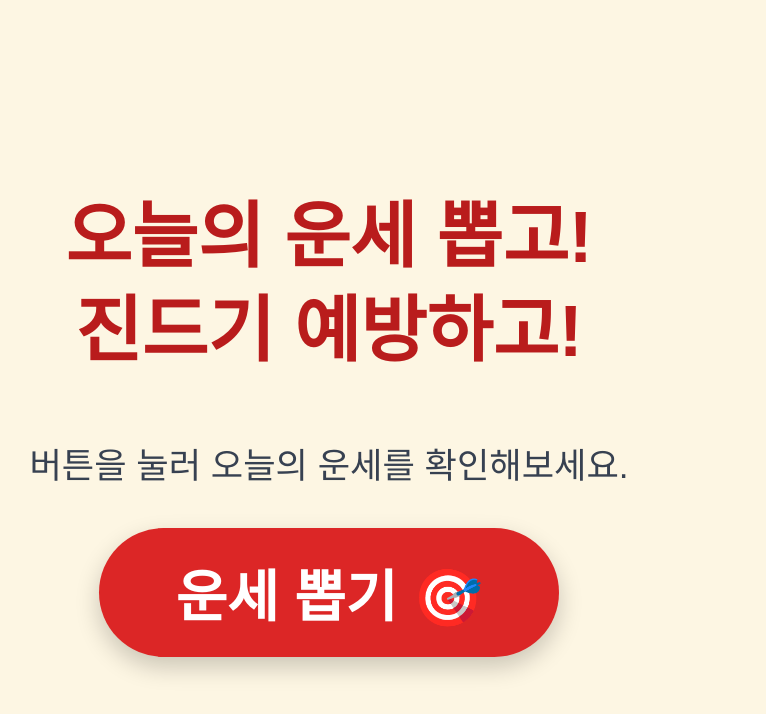
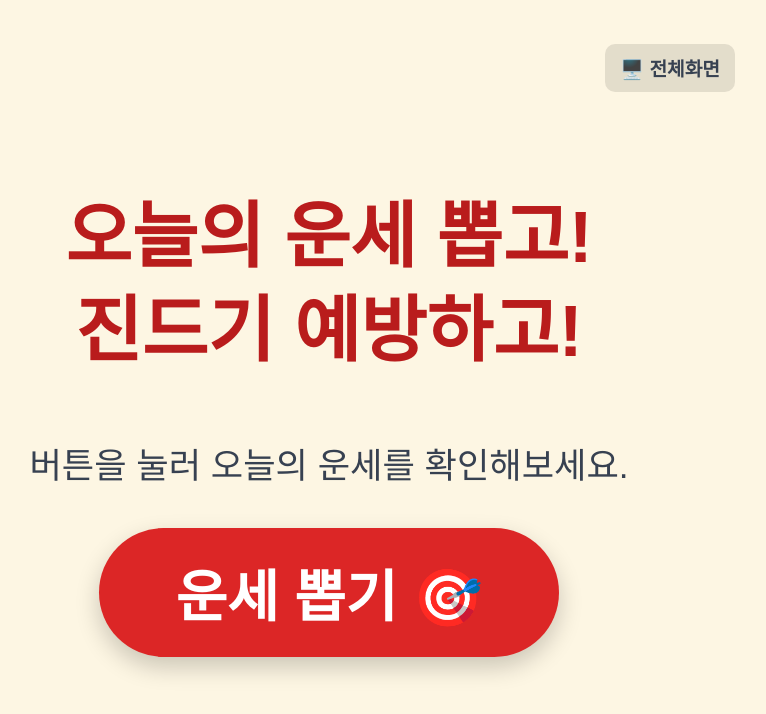
Before and after one commit to gyqls5796-hub/Hard-Tick-Hongbo, a plain HTML site: page index.html in a window 1280 px wide. Shown: the whole page, without its empty margins (311-1077 px from the left). Drawn offline with Linux system fonts and the light colour scheme.

Commit message:
Update index.html

```diff
--- a/index.html
+++ b/index.html
@@ -181,6 +181,26 @@
             font-weight: bold;
             color: #1f2937;
         }
+
+        /* 전체화면 버튼 스타일 (진행요원용) */
+        .fullscreen-btn {
+            position: absolute;
+            top: 20px;
+            right: 20px;
+            background-color: rgba(0, 0, 0, 0.1);
+            border: none;
+            border-radius: 10px;
+            padding: 10px 15px;
+            font-size: 1.2rem;
+            color: #374151;
+            font-weight: bold;
+            cursor: pointer;
+            z-index: 100;
+        }
+
+        .fullscreen-btn:active {
+            background-color: rgba(0, 0, 0, 0.2);
+        }
     </style>
 </head>
 <body>
@@ -189,6 +209,9 @@
 
         <!-- Screen 1: 시작 화면 -->
         <div id="screen-start" class="screen fade-in">
+            <!-- 전체화면 토글 버튼 추가 -->
+            <button onclick="toggleFullScreen()" class="fullscreen-btn">🖥️ 전체화면</button>
+
             <h1 class="title">오늘의 운세 뽑고!<br>진드기 예방하고!</h1>
             <p class="subtitle">버튼을 눌러 오늘의 운세를 확인해보세요.</p>
             <button onclick="startDrawing()" class="btn btn-start">운세 뽑기 🎯</button>
@@ -322,6 +345,29 @@
             screenResult.classList.add('hidden');
             screenStart.classList.remove('hidden');
         }
+
+        // 전체화면 토글 함수
+        function toggleFullScreen() {
+            if (!document.fullscreenElement) {
+                // 전체화면 켜기
+                if (document.documentElement.requestFullscreen) {
+                    document.documentElement.requestFullscreen();
+                } else if (document.documentElement.webkitRequestFullscreen) { /* Safari */
+                    document.documentElement.webkitRequestFullscreen();
+                } else if (document.documentElement.msRequestFullscreen) { /* IE11 */
+                    document.documentElement.msRequestFullscreen();
+                }
+            } else {
+                // 전체화면 끄기
+                if (document.exitFullscreen) {
+                    document.exitFullscreen();
+                } else if (document.webkitExitFullscreen) { /* Safari */
+                    document.webkitExitFullscreen();
+                } else if (document.msExitFullscreen) { /* IE11 */
+                    document.msExitFullscreen();
+                }
+            }
+        }
     </script>
 </body>
 </html>
```
